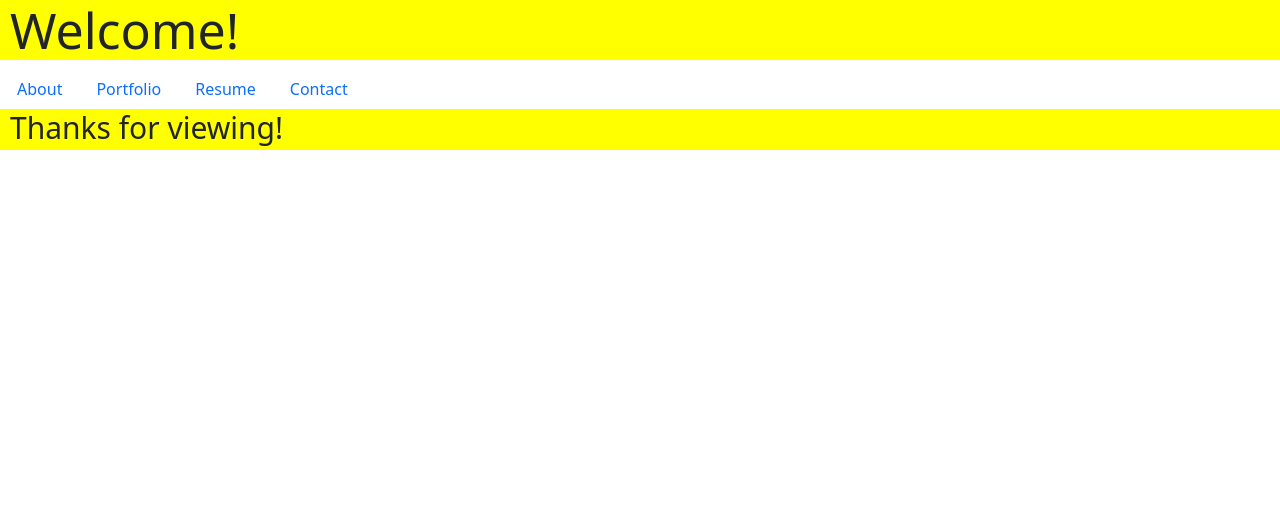
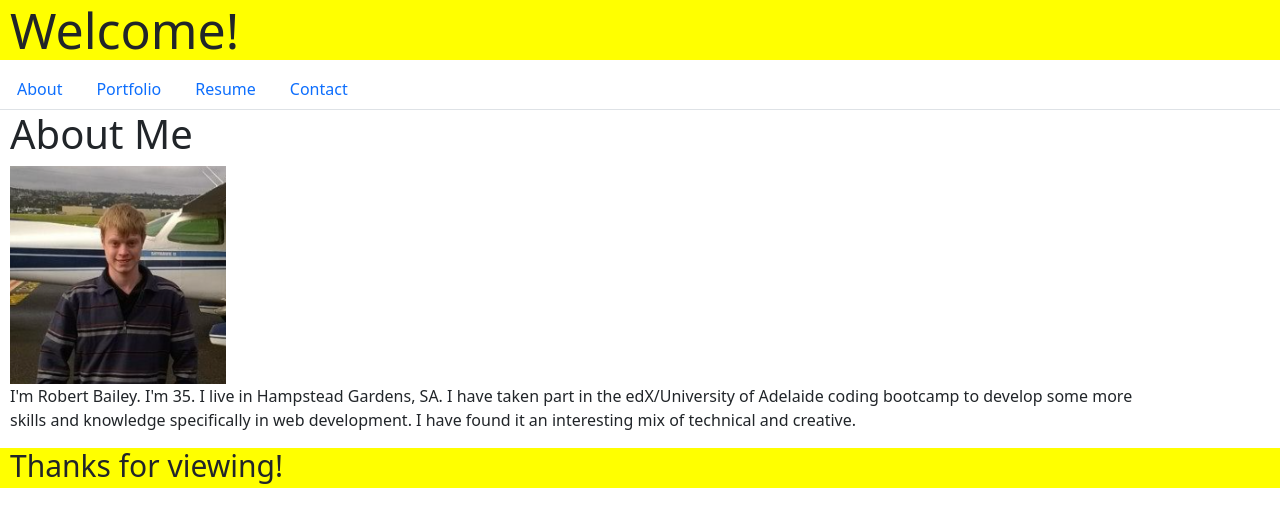
Before and after one commit to RobertBail/React-Portfolio, a React (Vite) app: page / in a window 1280 px wide. Shown: the top 526 px of the page. Built offline with nearby package versions, Linux system fonts and the light colour scheme.

Commit message:
navbar test

```diff
--- a/src/components/PortfolioContainer.jsx
+++ b/src/components/PortfolioContainer.jsx
@@ -9,7 +9,7 @@ import Contact from './Contact';
 import './App.css';
 
 export default function PortfolioContainer() {
-  const [currentPage, setCurrentPage] = useState('');
+  const [currentPage, setCurrentPage] = useState('About');
 
   // This method is checking to see what the value of `currentPage` is. Depending on the value of currentPage, we return the corresponding component to render.
   const renderPage = () => {
@@ -30,9 +30,7 @@ export default function PortfolioContainer() {
 
  return (
   <div >
-
     <NavTabs currentPage={currentPage} handlePageChange={handlePageChange} />
-
       <main className="app-items" >{renderPage()}</main>
     </div>
  );
```
